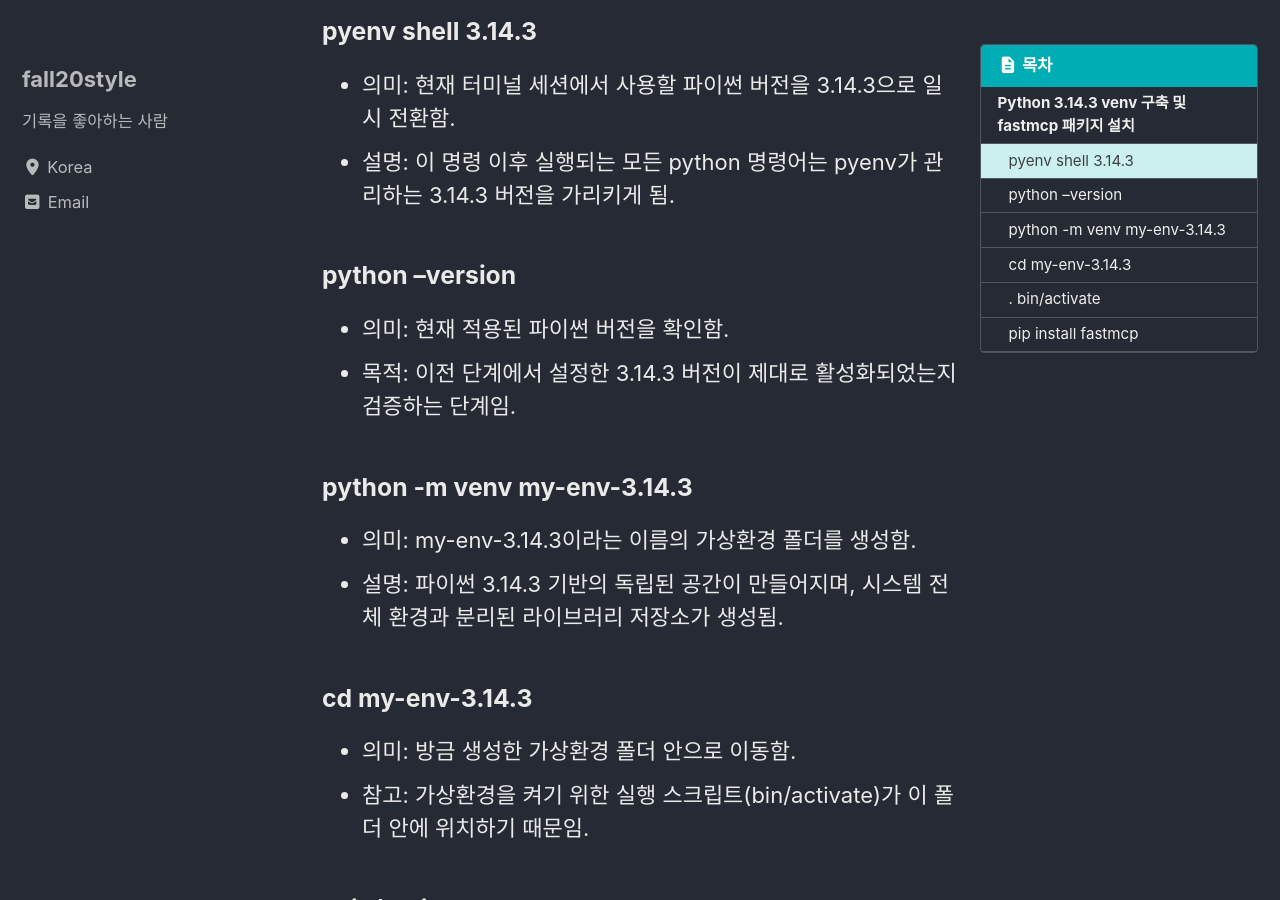
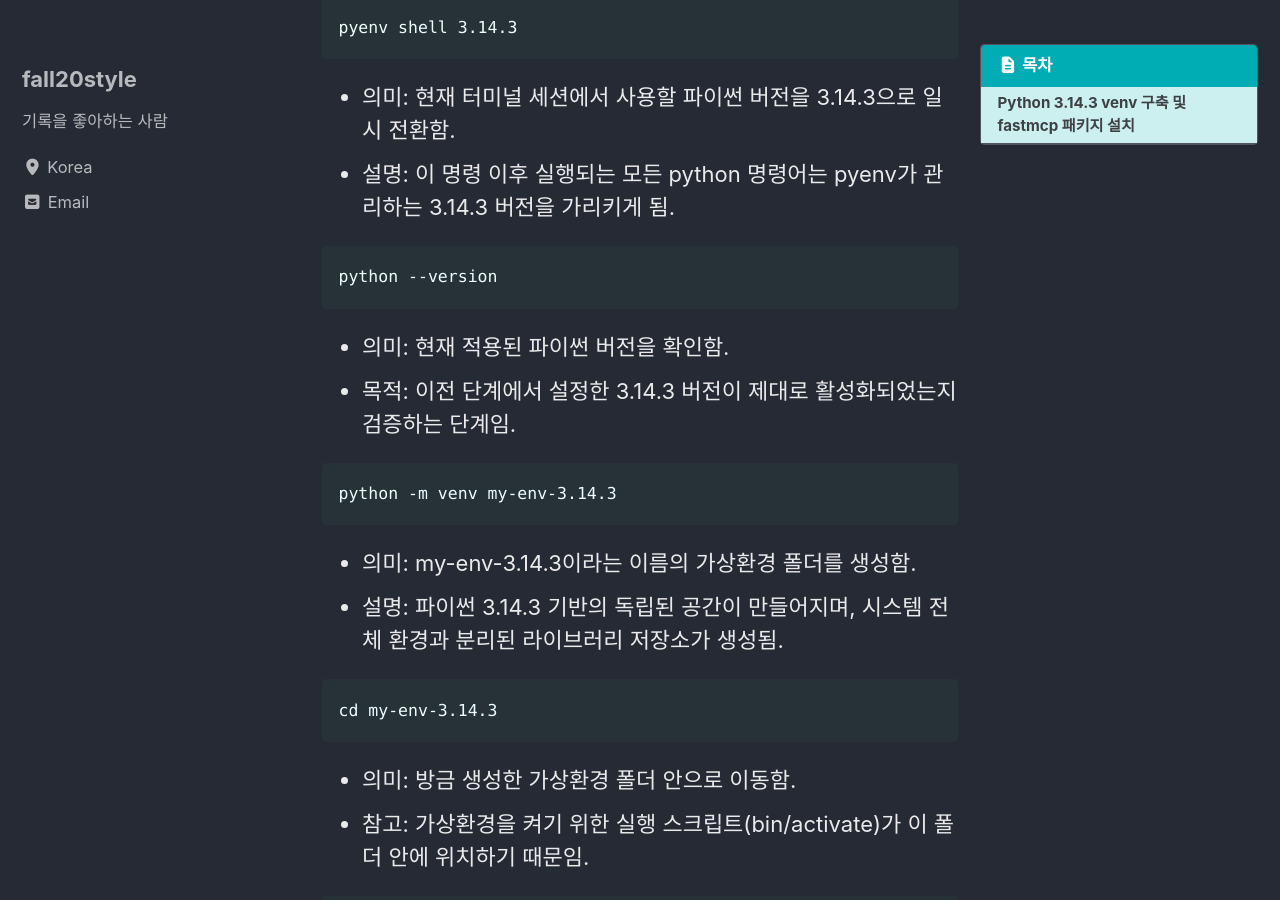
Before and after one commit to fall20style/fall20style.github.io, a Jekyll site: the page built from _posts/2026-03-29-python3.14.3-pyenv-fastmcp.md, in a window 1280 px wide and 900 px high, scrolled down 513 px. Built offline with Jekyll 4.4.1, drawn with Linux system fonts in a browser that asks for light colours; cached includes are drawn as plain includes.

Commit message:
Update 2026-03-29-python3.14.3-pyenv-fastmcp.md

````diff
--- a/_posts/2026-03-29-python3.14.3-pyenv-fastmcp.md
+++ b/_posts/2026-03-29-python3.14.3-pyenv-fastmcp.md
@@ -21,32 +21,42 @@ description: desc가 여기에
 
 파이썬 버전을 활성화하고, 독립된 가상환경을 만들어 필요한 라이브러리를 설치하는 표준적인 흐름임.
 
-### pyenv shell 3.14.3
-
+```
+pyenv shell 3.14.3
+```
 * 의미: 현재 터미널 세션에서 사용할 파이썬 버전을 3.14.3으로 일시 전환함.
 * 설명: 이 명령 이후 실행되는 모든 python 명령어는 pyenv가 관리하는 3.14.3 버전을 가리키게 됨.
 
-### python --version
-
+```
+python --version
+```
 * 의미: 현재 적용된 파이썬 버전을 확인함.
 * 목적: 이전 단계에서 설정한 3.14.3 버전이 제대로 활성화되었는지 검증하는 단계임.
 
-### python -m venv my-env-3.14.3
+```
+python -m venv my-env-3.14.3
+```
 
 * 의미: my-env-3.14.3이라는 이름의 가상환경 폴더를 생성함.
 * 설명: 파이썬 3.14.3 기반의 독립된 공간이 만들어지며, 시스템 전체 환경과 분리된 라이브러리 저장소가 생성됨.
 
-### cd my-env-3.14.3
+```
+cd my-env-3.14.3
+```
 
 * 의미: 방금 생성한 가상환경 폴더 안으로 이동함.
 * 참고: 가상환경을 켜기 위한 실행 스크립트(bin/activate)가 이 폴더 안에 위치하기 때문임.
 
-### . bin/activate
+```
+. bin/activate
+```
 
 * 의미: 가상환경을 활성화(Activate)함. (source bin/activate와 동일)
 * 효과: 터미널 프롬프트 앞에 (my-env-3.14.3) 표시가 생기며, 이제부터 설치하는 모든 패키지는 이 환경 안에만 저장됨.
 
-### pip install fastmcp
+```
+pip install fastmcp
+```
 
 * 의미: 활성화된 가상환경 내부에 fastmcp 패키지를 설치함.
 * 장점: 다른 프로젝트의 라이브러리들과 충돌 없이, 오직 이 가상환경 내에서만 fastmcp 도구를 사용할 수 있게 됨.
````
